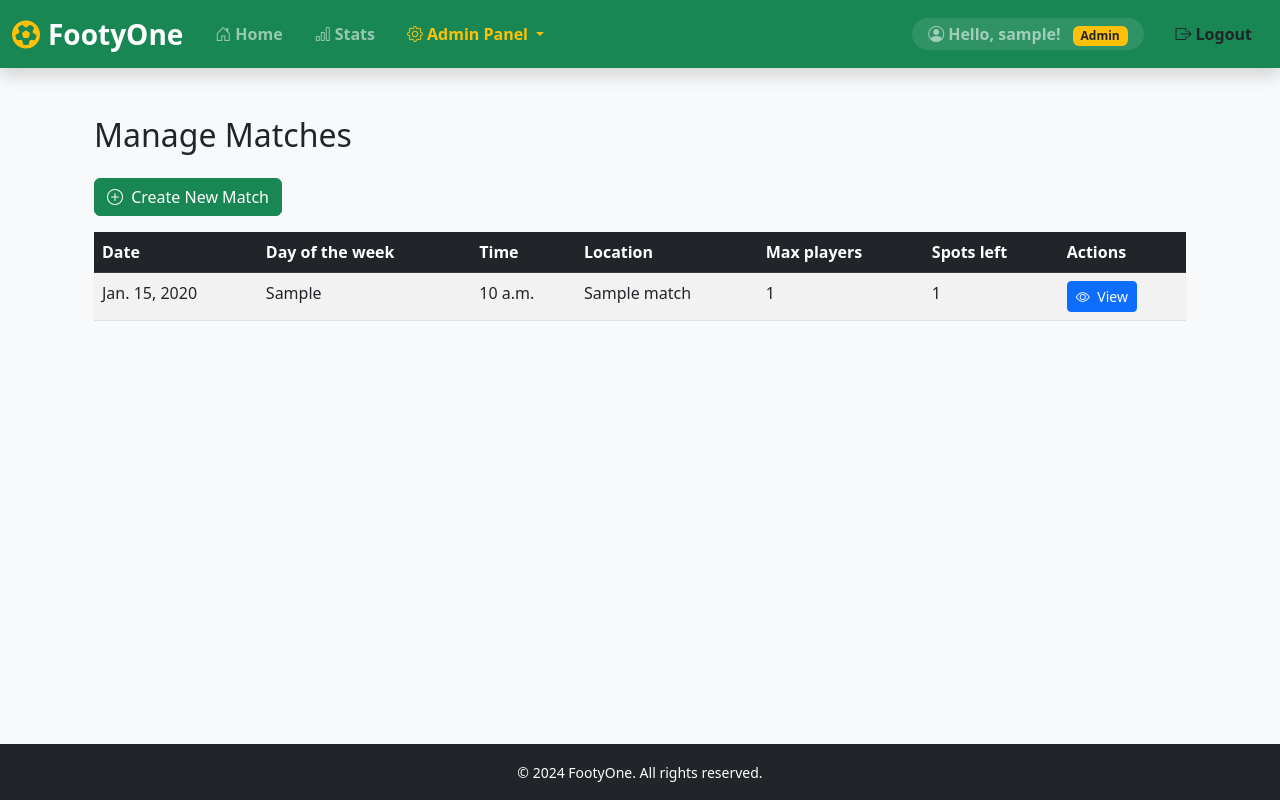
After one commit to mohammedAljadd/FootyOn, a Django app: page /matches/manage/ in a window 1280 px wide. The commit adds this page. Run offline with Django 5.2, Linux system fonts and the light colour scheme; a user stored in the database is signed in; tables that the repository leaves empty hold one stand-in row (values such as "Sample post").

Commit message:
feat:add manage matches

```diff
--- a/footyon/core/templates/base.html
+++ b/footyon/core/templates/base.html
@@ -52,7 +52,7 @@
                             </a>
                             <ul class="dropdown-menu dropdown-menu-dark bg-dark">
                                 <li>
-                                    <a class="dropdown-item" href="#">
+                                    <a class="dropdown-item" href="{% url 'matches:manage' %}">
                                         <i class="bi bi-calendar-event me-2"></i>Manage Matches
                                     </a>
                                 </li>
--- a/footyon/footyon/urls.py
+++ b/footyon/footyon/urls.py
@@ -20,4 +20,5 @@ urlpatterns = [
     path('admin/', admin.site.urls),
     path('', include('core.urls')),
     path('accounts/', include('accounts.urls')),
+    path('matches/', include('matches.urls')),
 ]
--- /dev/null
+++ b/footyon/matches/templates/matches/manage_matches.html
@@ -0,0 +1,67 @@
+{% extends 'base.html' %}
+
+{% block title %}Manage Matches{% endblock %}
+
+{% block content %}
+<div class="container mt-4">
+    <h2 class="mb-4">Manage Matches</h2>
+
+    <!-- Create New Match -->
+    <div class="mb-3">
+        <a href="#" class="btn btn-success">
+            <i class="bi bi-plus-circle me-1"></i> Create New Match
+        </a>
+    </div>
+
+    <!-- Matches Table -->
+    <table class="table table-striped table-hover">
+        <thead class="table-dark">
+            <tr>
+                <th>Date</th>
+                <th>Day of the week</th>
+                <th>Time</th>
+                <th>Location</th>
+                <th>Max players</th>
+                <th>Spots left</th>
+
+                <th>Actions</th>
+            </tr>
+        </thead>
+        <tbody>
+            {% for match in matches %}
+                <tr>
+                    <td>{{ match.date }}</td>
+                    <td>{{ match.day_of_week }}</td>
+                    <td>{{ match.time }}</td>
+                    <td>{{ match.location_name }}</td>
+                    <td>{{ match.max_players }}</td>
+                    <td>{{ match.spots_left }}</td>
+                    <td>
+                        {% if match.is_past %}
+                            <!-- Past match: view only -->
+                            <a href="#" class="btn btn-primary btn-sm">
+                                <i class="bi bi-eye me-1"></i> View
+                            </a>
+                        {% else %}
+                            <!-- Upcoming match: view / modify / delete -->
+                            <a href="#" class="btn btn-primary btn-sm">
+                                <i class="bi bi-eye me-1"></i> View
+                            </a>
+                            <a href="#" class="btn btn-warning btn-sm">
+                                <i class="bi bi-pencil-square me-1"></i> Edit
+                            </a>
+                            <a href="#" class="btn btn-danger btn-sm">
+                                <i class="bi bi-trash me-1"></i> Delete
+                            </a>
+                        {% endif %}
+                    </td>
+                </tr>
+            {% empty %}
+                <tr>
+                    <td colspan="4" class="text-center">No matches found.</td>
+                </tr>
+            {% endfor %}
+        </tbody>
+    </table>
+</div>
+{% endblock %}
--- /dev/null
+++ b/footyon/matches/urls.py
@@ -0,0 +1,9 @@
+from django.urls import path
+from . import views
+
+app_name = 'matches'
+
+urlpatterns = [
+    # Admin: manage all matches
+    path('manage/', views.manage_matches, name='manage'),
+]
--- a/footyon/matches/views.py
+++ b/footyon/matches/views.py
@@ -1,3 +1,23 @@
 from django.shortcuts import render
+from .models import Match
+from django.contrib.auth.decorators import user_passes_test
+from datetime import date
 
-# Create your views here.
+def is_admin(user):
+    return user.is_superuser
+
+@user_passes_test(is_admin)
+def manage_matches(request):
+    """
+    Page for admin to manage all matches:
+    - Upcoming matches: view / modify / delete
+    - Past matches: view only
+    """
+    matches = Match.objects.all().order_by('-date', '-time')  # latest first
+
+    # Annotate matches with an is_past flag
+    today = date.today()
+    for m in matches:
+        m.is_past = m.date < today
+
+    return render(request, 'matches/manage_matches.html', {'matches': matches})
```
